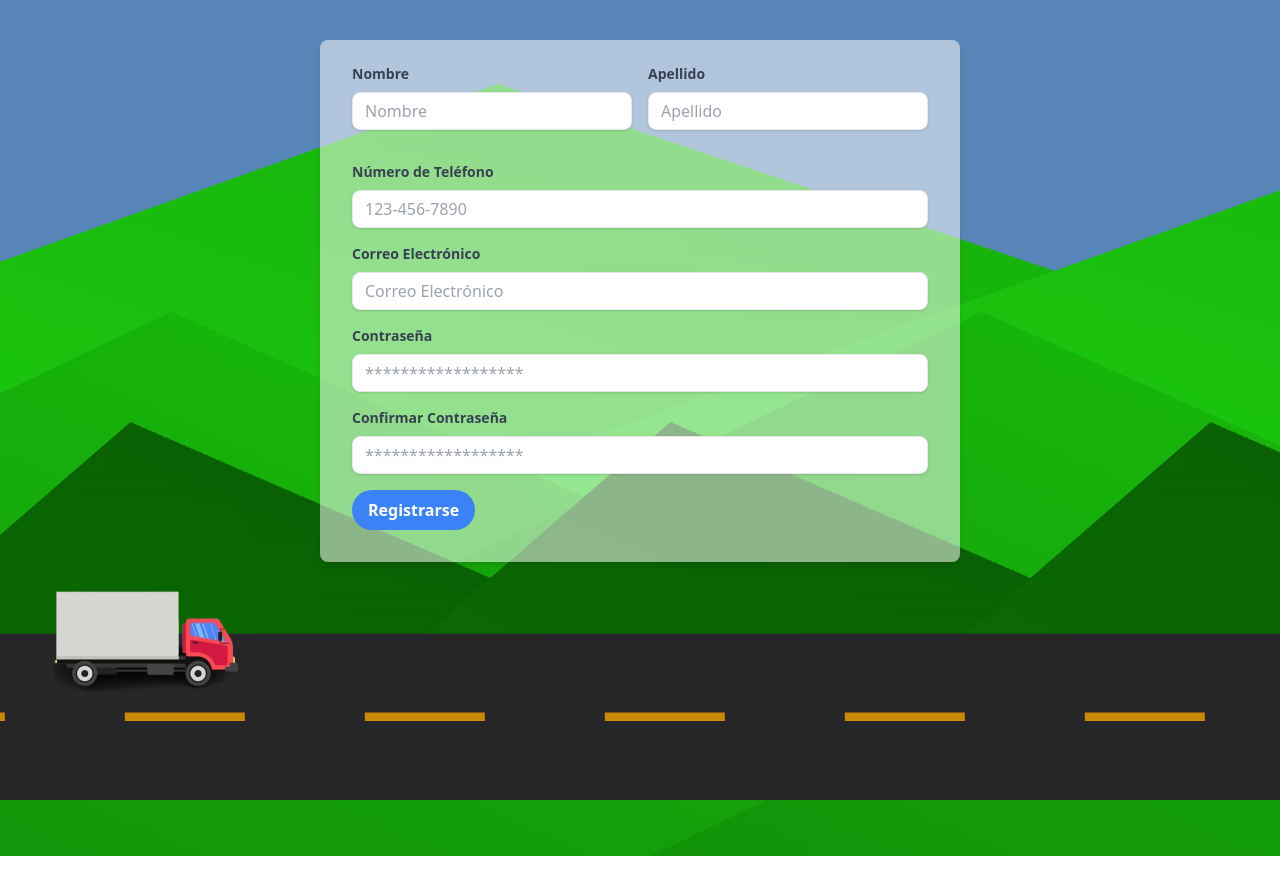
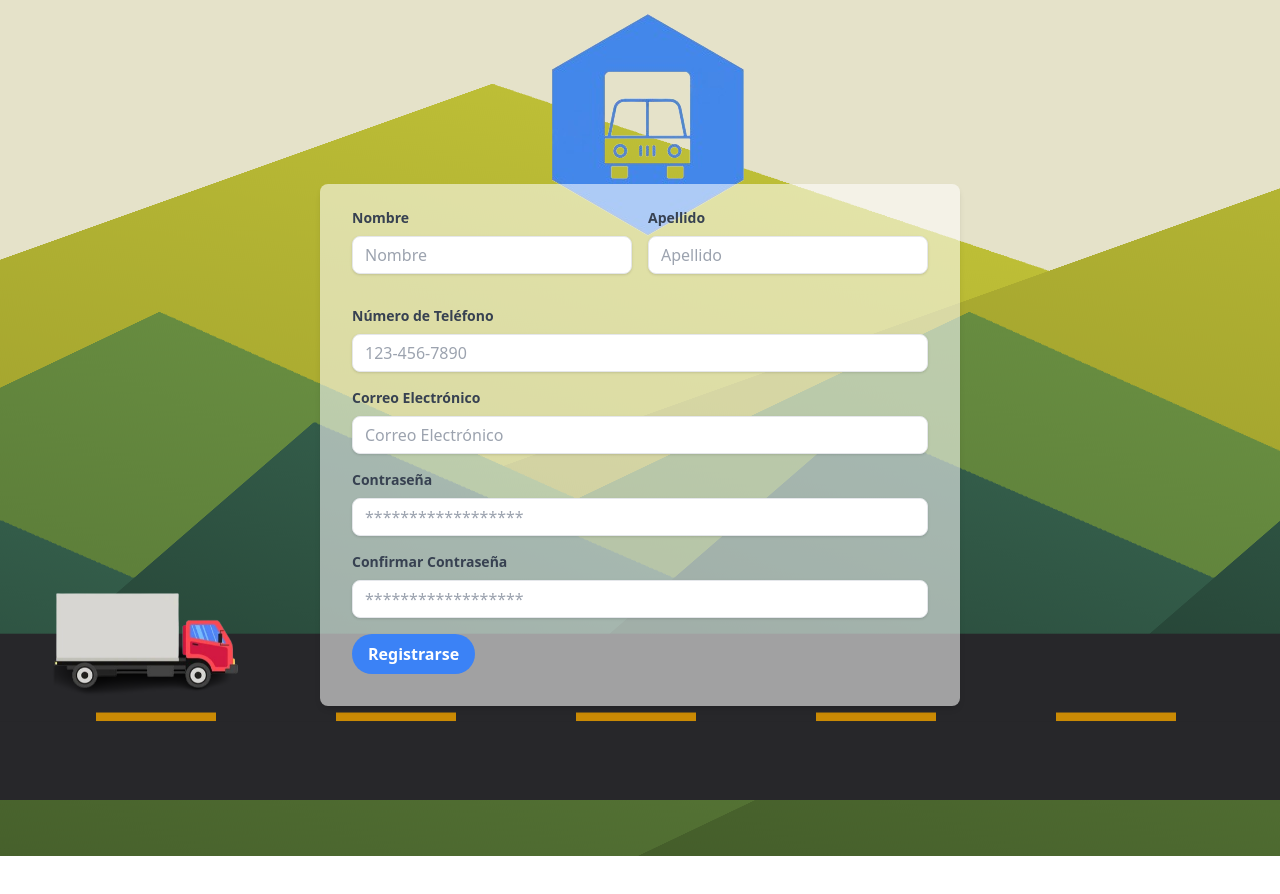
Before and after one commit to MudameProject/MudameFront, a React (Vite) app: page /Register in a window 1280 px wide. Shown: the top 894 px of the page. Before the commit the page ends 856 px from the top, so only its background shows below. Built offline with nearby package versions, Linux system fonts and the light colour scheme.

Commit message:
añadiendo logo y colores

```diff
--- a/src/App.css
+++ b/src/App.css
@@ -74,14 +74,14 @@
   height: 100%;
   background: linear-gradient(
     30deg,
-    rgb(13, 132, 4) -80%,
-    rgb(10, 97, 3) 50%,
+    #223d31 10%,
+    #335C49 50%,
     rgba(0, 0, 0, 0) 0%,
     rgba(0, 0, 0, 0) 50%
   );
   background-size: 270px;
   transform: skew(-30deg, 0deg);
-  animation: colina 2s linear reverse infinite;
+  animation: colina 4s linear reverse infinite;
 }
 
 .otraM {
@@ -102,8 +102,8 @@
   height: 100%;
   background: linear-gradient(
     30deg,
-    rgb(18, 147, 9) 0%,
-    rgb(23, 180, 11) 60%,
+    #445d2a 0%,
+    #678C40 60%,
     rgba(0, 0, 0, 0) 0%,
     rgba(0, 0, 0, 0) 50%
   );
@@ -130,8 +130,8 @@
   height: 100%;
   background: linear-gradient(
     30deg,
-    rgb(30, 215, 17) 0%,
-    rgb(23, 180, 11) 60%,
+    #8a8a27 0%,
+    #BDBE36 60%,
     rgba(0, 0, 0, 0) 0%,
     rgba(0, 0, 0, 0) 50%
   );
--- a/src/Components/Register.jsx
+++ b/src/Components/Register.jsx
@@ -1,6 +1,7 @@
 import { useState } from "react";
 import PropTypes from "prop-types";
 import Road from "./Road";
+import logo from "./../assets/logo.png"
 
 const InputField = ({ label, type, id, placeholder, value, onChange }) => (
   <div className="mb-4">
@@ -107,8 +108,11 @@ const Register = () => {
   };
 
   return (
-    <body className="flex items-start justify-center w-screen h-screen bg-gradient-to-b from-azulCielo from-60% to-[#0F5D38] ">
-      <div className="pt-10 flex items-start justify-center  w-screen h-screen bg-gradient-to-b from-azulCielo from-60% to-[#0F5D38] z-50">
+    <body className=" flex justify-center w-screen h-screen bg-[#e5e2c9]">
+
+        <img className="h-auto absolute -top-[7vh] z-30" src={logo} alt="no cargo" />
+
+          <div className="absolute left-[25vw] top-[23vh] w-screen h-screen  z-50">
           {/* <button className={`${desabilitarUser}`} onClick={mostrarUser}>user</button>
           <button className={`${desabilitarDriver}`} onClick={mostrarDriver}>driver</button> */}
           {/* {user ? ( */}
@@ -185,6 +189,8 @@ const Register = () => {
                 </button>
               </div>
             </form>
+        </div>
+
         {/* ): driver ?(
           <></>
         ) : (
@@ -193,7 +199,6 @@ const Register = () => {
         } */}
 
         <Road />
-      </div>
 
     </body>
   );
--- a/tailwind.config.js
+++ b/tailwind.config.js
@@ -12,7 +12,7 @@ export default {
         azulvivo: "#191970",
         azulCorpotativo: "#5485d2",
         azulCielo: "#5885b7",
-        blancoTransparente: "#ffffff88",
+        blancoTransparente: "#ffffff90",
       },
 
       Animation: {
```
Lines whose indentation alone changed are shown as unchanged.
